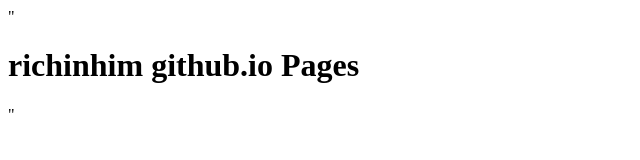
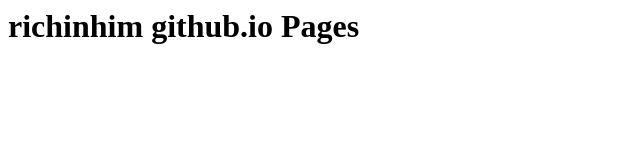
Before and after one commit to richinhim/richinhim.github.io, a plain HTML site: page home.html in a window 1280 px wide. Shown: the whole page, without its empty margins (0-640 px from the left). Drawn offline with Linux system fonts and the light colour scheme.

Commit message:
Update home.html

```diff
--- a/home.html
+++ b/home.html
@@ -1 +1 @@
-"<html><h1>richinhim github.io Pages</h1></html>"
+<html><h1>richinhim github.io Pages</h1></html>
```
